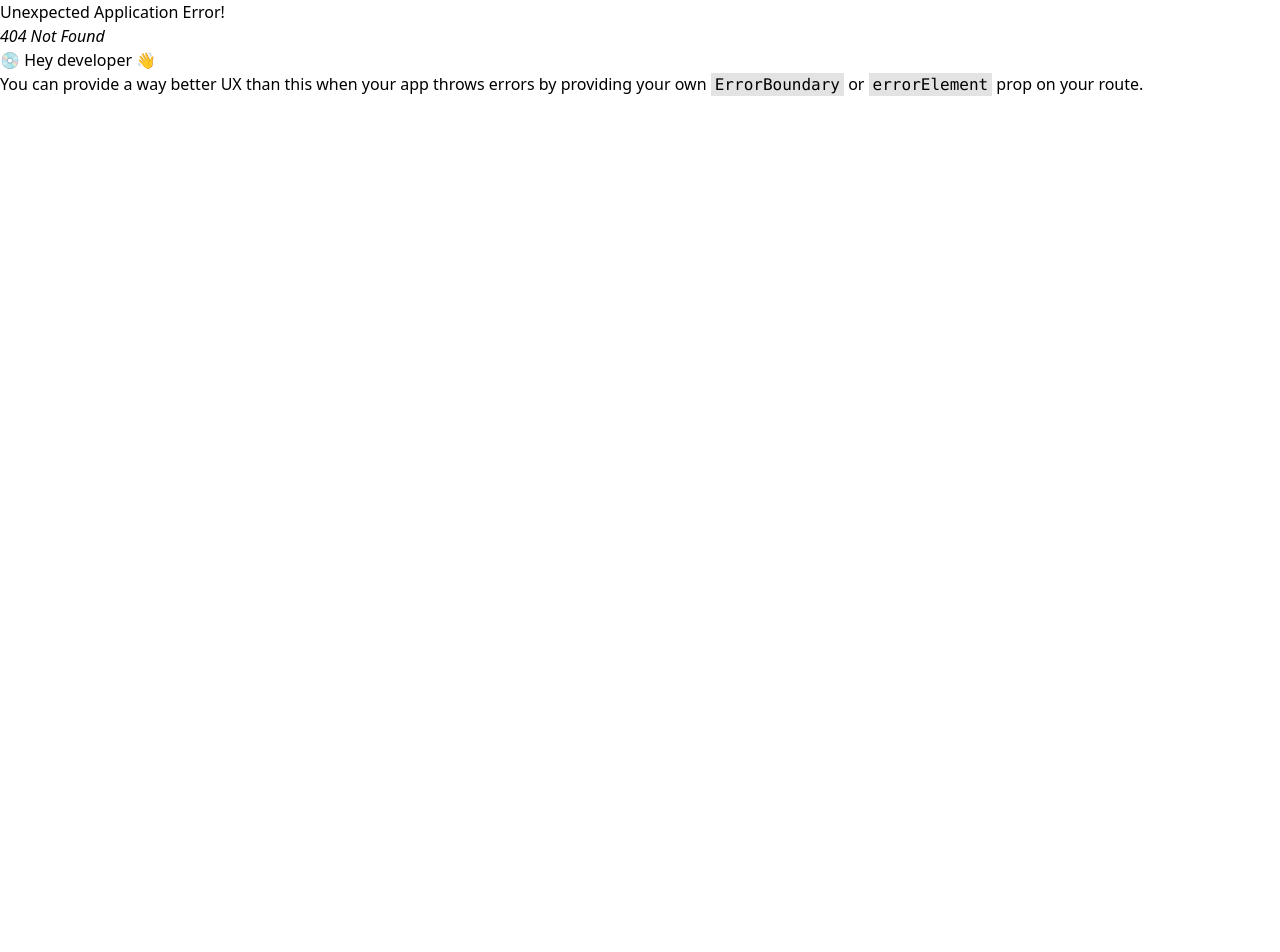
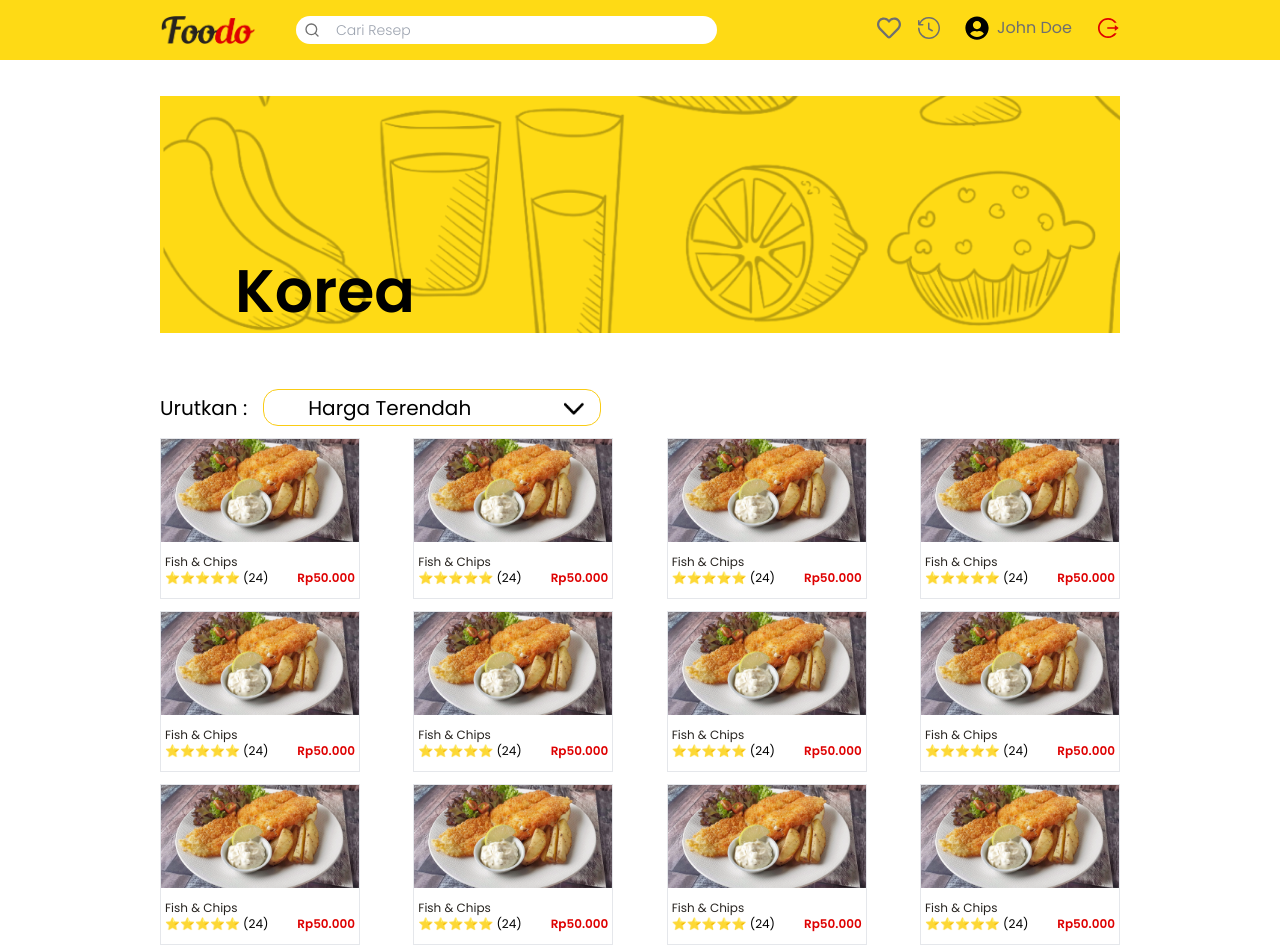
Before and after one commit to IbrhmSptra/React-FrontEnd, a React (Vite) app: page /KatagoriPage in a window 1280 px wide. Before the commit this address had no page. Shown: the top 952 px of the page. Before the commit the page ends 800 px from the top, so only its background shows below. Built offline with nearby package versions, Linux system fonts and the light colour scheme.

Commit message:
menambahkan card

```diff
--- /dev/null
+++ b/src/components/BannerKedua.jsx
@@ -0,0 +1,14 @@
+import banner from "../assets/img/Banner/Background-2.webp";
+
+const BannerKedua = () => {
+  return (
+    <div className="relative">
+      <img className="w-full h-full bg-primary" src={banner} />
+      <div className="absolute text-black text-4xl md:text-5xl lg:text-6xl font-semibold font-['Poppins'] left-[40px] md:left-[70px] lg:left-[75px] lg:top-[165px] md:top-[95px] top-[32px]">
+        Korea
+      </div>
+    </div>
+  );
+};
+
+export default BannerKedua;
--- /dev/null
+++ b/src/components/CardKatagori.jsx
@@ -0,0 +1,18 @@
+import banner from '../assets/img/Card/fishandchips.png';
+
+const Banner = () => {
+  return (
+    <div className=''>
+      <div className='border pb-3 mt-3 w-[200px]'>
+        <img className='w-[200px]' src={banner} />
+        <p className='px-1 pt-3 text-xs text-headline'>Fish & Chips</p>
+        <div className='px-1 flex justify-between'>
+          <span className='text-xs'>⭐⭐⭐⭐⭐ (24)</span>
+          <p className='text-tertiary text-xs font-semibold'>Rp50.000</p>
+        </div>
+      </div>
+    </div>
+  );
+};
+
+export default Banner;
--- /dev/null
+++ b/src/pages/KatagoriPage.jsx
@@ -0,0 +1,45 @@
+import Footer from '../layouts/Footer';
+import Navbar from '../layouts/Navbar';
+import Sidebar from '../layouts/Sidebar';
+import Filter from '../components/Filter';
+import BannerKedua from '../components/BannerKedua';
+import CardKatagori from '../components/CardKatagori';
+import { useRef } from 'react';
+
+const FavoritePage = () => {
+  const favoriteSearch = useRef(null);
+  return (
+    <div className='font-poppins'>
+      <Navbar ref={favoriteSearch} />
+      <Sidebar style={{ zIndex: 1000 }} />
+      <main className='pb-8 pt-24 px-4 sm:px-8 md:px-12 xl:px-40'>
+        <BannerKedua />
+        <Filter
+          filter={[
+            'Harga Terendah',
+            'Harga Tertinggi',
+            'Ulasan Terbaik',
+            'Pesanan Terbanyak',
+          ]}
+        />
+        <div className='flex justify-between flex-wrap'>
+          <CardKatagori />
+          <CardKatagori />
+          <CardKatagori />
+          <CardKatagori />
+          <CardKatagori />
+          <CardKatagori />
+          <CardKatagori />
+          <CardKatagori />
+          <CardKatagori />
+          <CardKatagori />
+          <CardKatagori />
+          <CardKatagori />
+        </div>
+      </main>
+      <Footer />
+    </div>
+  );
+};
+
+export default FavoritePage;
```
Also changed, not shown: src/main.jsx (+10 -0 lines).
